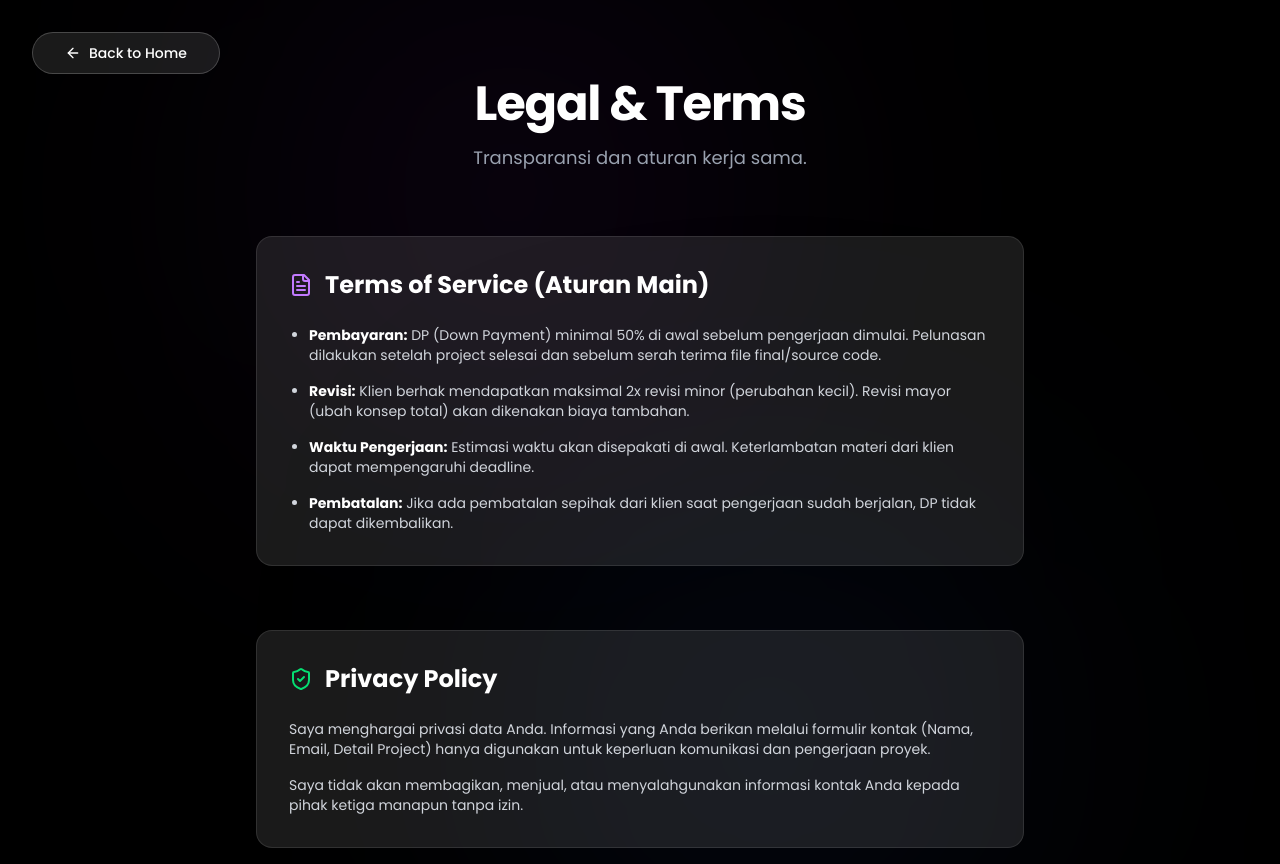
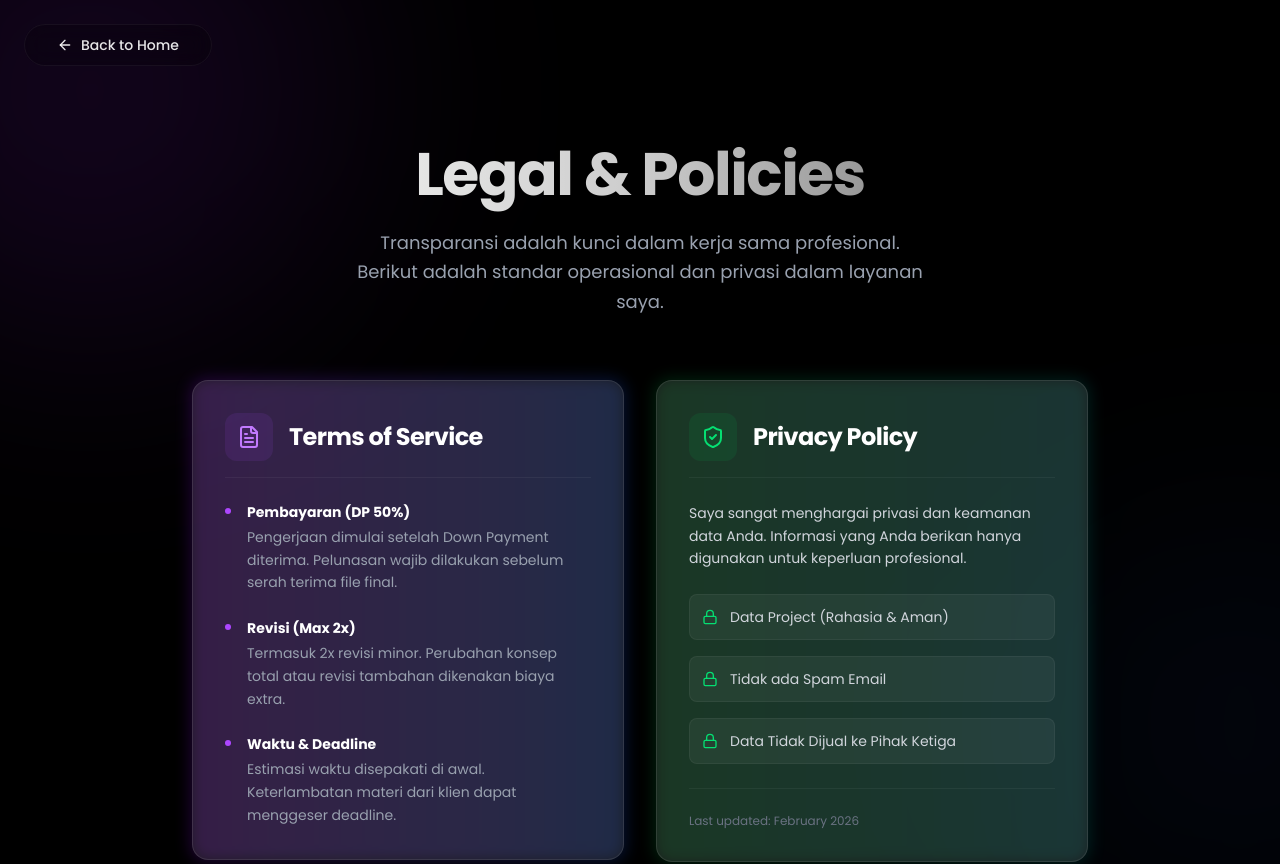
Before and after one commit to immanuell18/portfolio-nnael, a React (Vite) app: page /legal in a window 1280 px wide. Shown: the top 864 px of the page. Built offline with nearby package versions, Linux system fonts and the light colour scheme.

Commit message:
Redesign Legal page and update branding (favicon + title)

```diff
--- a/index.html
+++ b/index.html
@@ -1,14 +1,16 @@
 <!DOCTYPE html>
 <html lang="en">
+
 <head>
     <meta charset="UTF-8" />
     <link rel="icon" type="image/svg+xml" href="/assets/favicon.svg" />
     <meta name="viewport" content="width=device-width, initial-scale=1.0" />
-        <title>Genesis - PrebuiltUI</title>
+    <title>Portfolio - Nael</title>
 </head>
 
 <body>
     <div id="root"></div>
     <script type="module" src="/src/main.jsx"></script>
 </body>
+
 </html>
--- a/src/pages/Legal.jsx
+++ b/src/pages/Legal.jsx
@@ -1,71 +1,137 @@
 import { motion } from "framer-motion";
-import { ArrowLeftIcon, ShieldCheckIcon, FileTextIcon } from "lucide-react";
+import { ArrowLeftIcon, ShieldCheckIcon, FileTextIcon, LockIcon } from "lucide-react";
 import { Link } from 'react-router-dom';
 
 export default function Legal() {
     return (
-        <section className="min-h-screen bg-black text-gray-300 px-4 py-20 relative overflow-hidden">
-            {/* Background Gradients */}
+        <section className="min-h-screen bg-black text-gray-300 px-4 py-12 md:py-20 relative overflow-hidden font-sans">
+            {/* Background Elements */}
             <div className="absolute top-0 left-0 w-full h-full overflow-hidden pointer-events-none">
-                <div className="absolute top-0 left-1/4 size-96 bg-purple-900/20 rounded-full blur-[150px]" />
-                <div className="absolute bottom-0 right-1/4 size-96 bg-blue-900/20 rounded-full blur-[150px]" />
+                <div className="absolute -top-40 -left-40 size-[500px] bg-purple-900/20 rounded-full blur-[120px]" />
+                <div className="absolute top-1/2 -right-40 size-[400px] bg-blue-900/10 rounded-full blur-[120px]" />
             </div>
 
-            <Link to="/" className="fixed top-8 left-8 btn glass flex items-center gap-2 z-50 text-white">
-                <ArrowLeftIcon className="size-4" /> Back to Home
-            </Link>
+            <nav className="fixed top-0 left-0 w-full p-6 z-50 flex items-center justify-between pointer-events-none">
+                <Link to="/" className="pointer-events-auto btn glass flex items-center gap-2 text-white/90 hover:text-white transition group border border-white/5 bg-black/20 backdrop-blur-md">
+                    <ArrowLeftIcon className="size-4 group-hover:-translate-x-1 transition-transform" />
+                    <span className="text-sm font-medium">Back to Home</span>
+                </Link>
+            </nav>
 
-            <div className="max-w-3xl mx-auto space-y-16 relative z-10">
+            <div className="max-w-4xl mx-auto mt-16 relative z-10">
 
-                {/* Header */}
-                <div className="text-center space-y-4">
-                    <h1 className="text-4xl md:text-5xl font-bold text-white tracking-tight">Legal & Terms</h1>
-                    <p className="text-lg text-gray-400">Transparansi dan aturan kerja sama.</p>
+                {/* Header Section */}
+                <motion.div
+                    initial={{ opacity: 0, y: 30 }}
+                    animate={{ opacity: 1, y: 0 }}
+                    transition={{ duration: 0.6 }}
+                    className="text-center mb-16 space-y-4"
+                >
+                    <h1 className="text-5xl md:text-6xl font-bold text-transparent bg-clip-text bg-gradient-to-r from-white via-white/80 to-white/40 tracking-tight pb-2">
+                        Legal & Policies
+                    </h1>
+                    <p className="text-lg text-gray-400 max-w-xl mx-auto leading-relaxed">
+                        Transparansi adalah kunci dalam kerja sama profesional. Berikut adalah standar operasional dan privasi dalam layanan saya.
+                    </p>
+                </motion.div>
+
+                <div className="grid grid-cols-1 md:grid-cols-2 gap-8">
+                    {/* Column 1: Terms of Service */}
+                    <motion.div
+                        initial={{ opacity: 0, x: -20 }}
+                        animate={{ opacity: 1, x: 0 }}
+                        transition={{ delay: 0.2, duration: 0.6 }}
+                        className="space-y-8"
+                    >
+                        <div className="relative group">
+                            <div className="absolute -inset-0.5 bg-gradient-to-r from-purple-600 to-blue-600 rounded-2xl blur opacity-20 group-hover:opacity-40 transition duration-500"></div>
+                            <div className="relative glass p-8 rounded-2xl border border-white/10 h-full">
+                                <div className="flex items-center gap-4 mb-6 border-b border-white/5 pb-4">
+                                    <div className="p-3 bg-purple-500/10 rounded-xl">
+                                        <FileTextIcon className="size-6 text-purple-400" />
+                                    </div>
+                                    <h2 className="text-2xl font-bold text-white tracking-tight">Terms of Service</h2>
+                                </div>
+                                <ul className="space-y-6">
+                                    <li className="flex gap-4 items-start group/item">
+                                        <span className="mt-1.5 size-1.5 rounded-full bg-purple-500 shrink-0 group-hover/item:scale-150 transition-transform" />
+                                        <div>
+                                            <strong className="text-white block mb-1">Pembayaran (DP 50%)</strong>
+                                            <p className="text-sm text-gray-400 leading-relaxed">Pengerjaan dimulai setelah Down Payment diterima. Pelunasan wajib dilakukan sebelum serah terima file final.</p>
+                                        </div>
+                                    </li>
+                                    <li className="flex gap-4 items-start group/item">
+                                        <span className="mt-1.5 size-1.5 rounded-full bg-purple-500 shrink-0 group-hover/item:scale-150 transition-transform" />
+                                        <div>
+                                            <strong className="text-white block mb-1">Revisi (Max 2x)</strong>
+                                            <p className="text-sm text-gray-400 leading-relaxed">Termasuk 2x revisi minor. Perubahan konsep total atau revisi tambahan dikenakan biaya extra.</p>
+                                        </div>
+                                    </li>
+                                    <li className="flex gap-4 items-start group/item">
+                                        <span className="mt-1.5 size-1.5 rounded-full bg-purple-500 shrink-0 group-hover/item:scale-150 transition-transform" />
+                                        <div>
+                                            <strong className="text-white block mb-1">Waktu & Deadline</strong>
+                                            <p className="text-sm text-gray-400 leading-relaxed">Estimasi waktu disepakati di awal. Keterlambatan materi dari klien dapat menggeser deadline.</p>
+                                        </div>
+                                    </li>
+                                </ul>
+                            </div>
+                        </div>
+                    </motion.div>
+
+                    {/* Column 2: Privacy Policy */}
+                    <motion.div
+                        initial={{ opacity: 0, x: 20 }}
+                        animate={{ opacity: 1, x: 0 }}
+                        transition={{ delay: 0.3, duration: 0.6 }}
+                        className="space-y-8"
+                    >
+                        <div className="relative group h-full">
+                            <div className="absolute -inset-0.5 bg-gradient-to-r from-green-600 to-teal-600 rounded-2xl blur opacity-20 group-hover:opacity-40 transition duration-500"></div>
+                            <div className="relative glass p-8 rounded-2xl border border-white/10 h-full flex flex-col">
+                                <div className="flex items-center gap-4 mb-6 border-b border-white/5 pb-4">
+                                    <div className="p-3 bg-green-500/10 rounded-xl">
+                                        <ShieldCheckIcon className="size-6 text-green-400" />
+                                    </div>
+                                    <h2 className="text-2xl font-bold text-white tracking-tight">Privacy Policy</h2>
+                                </div>
+                                <div className="space-y-6 flex-1">
+                                    <p className="text-gray-300 leading-relaxed">
+                                        Saya sangat menghargai privasi dan keamanan data Anda. Informasi yang Anda berikan hanya digunakan untuk keperluan profesional.
+                                    </p>
+
+                                    <div className="space-y-4">
+                                        <div className="flex gap-3 items-center p-3 bg-white/5 rounded-lg hover:bg-white/10 transition border border-white/5">
+                                            <LockIcon className="size-4 text-green-400 shrink-0" />
+                                            <span className="text-sm text-gray-300">Data Project (Rahasia & Aman)</span>
+                                        </div>
+                                        <div className="flex gap-3 items-center p-3 bg-white/5 rounded-lg hover:bg-white/10 transition border border-white/5">
+                                            <LockIcon className="size-4 text-green-400 shrink-0" />
+                                            <span className="text-sm text-gray-300">Tidak ada Spam Email</span>
+                                        </div>
+                                        <div className="flex gap-3 items-center p-3 bg-white/5 rounded-lg hover:bg-white/10 transition border border-white/5">
+                                            <LockIcon className="size-4 text-green-400 shrink-0" />
+                                            <span className="text-sm text-gray-300">Data Tidak Dijual ke Pihak Ketiga</span>
+                                        </div>
+                                    </div>
+
+                                    <div className="mt-auto pt-6 border-t border-white/5">
+                                        <p className="text-xs text-gray-500">Last updated: February 2026</p>
+                                    </div>
+                                </div>
+                            </div>
+                        </div>
+                    </motion.div>
                 </div>
 
-                {/* Terms of Service */}
                 <motion.div
                     initial={{ opacity: 0, y: 20 }}
                     animate={{ opacity: 1, y: 0 }}
-                    transition={{ delay: 0.1 }}
-                    className="glass p-8 rounded-2xl border border-white/10"
+                    transition={{ delay: 0.5 }}
+                    className="mt-16 text-center"
                 >
-                    <div className="flex items-center gap-3 mb-6">
-                        <FileTextIcon className="size-6 text-purple-400" />
-                        <h2 className="text-2xl font-bold text-white">Terms of Service (Aturan Main)</h2>
-                    </div>
-                    <ul className="space-y-4 list-disc pl-5">
-                        <li>
-                            <strong className="text-white">Pembayaran:</strong> DP (Down Payment) minimal 50% di awal sebelum pengerjaan dimulai. Pelunasan dilakukan setelah project selesai dan sebelum serah terima file final/source code.
-                        </li>
-                        <li>
-                            <strong className="text-white">Revisi:</strong> Klien berhak mendapatkan maksimal 2x revisi minor (perubahan kecil). Revisi mayor (ubah konsep total) akan dikenakan biaya tambahan.
-                        </li>
-                        <li>
-                            <strong className="text-white">Waktu Pengerjaan:</strong> Estimasi waktu akan disepakati di awal. Keterlambatan materi dari klien dapat mempengaruhi deadline.
-                        </li>
-                        <li>
-                            <strong className="text-white">Pembatalan:</strong> Jika ada pembatalan sepihak dari klien saat pengerjaan sudah berjalan, DP tidak dapat dikembalikan.
-                        </li>
-                    </ul>
-                </motion.div>
-
-                {/* Privacy Policy */}
-                <motion.div
-                    initial={{ opacity: 0, y: 20 }}
-                    animate={{ opacity: 1, y: 0 }}
-                    transition={{ delay: 0.2 }}
-                    className="glass p-8 rounded-2xl border border-white/10"
-                >
-                    <div className="flex items-center gap-3 mb-6">
-                        <ShieldCheckIcon className="size-6 text-green-400" />
-                        <h2 className="text-2xl font-bold text-white">Privacy Policy</h2>
-                    </div>
-                    <p className="mb-4">
-                        Saya menghargai privasi data Anda. Informasi yang Anda berikan melalui formulir kontak (Nama, Email, Detail Project) hanya digunakan untuk keperluan komunikasi dan pengerjaan proyek.
-                    </p>
-                    <p>
-                        Saya tidak akan membagikan, menjual, atau menyalahgunakan informasi kontak Anda kepada pihak ketiga manapun tanpa izin.
+                    <p className="text-sm text-gray-500 max-w-md mx-auto">
+                        Dengan menggunakan layanan ini, Anda dianggap telah membaca dan menyetujui syarat & ketentuan yang berlaku.
                     </p>
                 </motion.div>
 
```
Also changed, not shown: public/assets/favicon.svg. Lines whose indentation alone changed are shown as unchanged.
